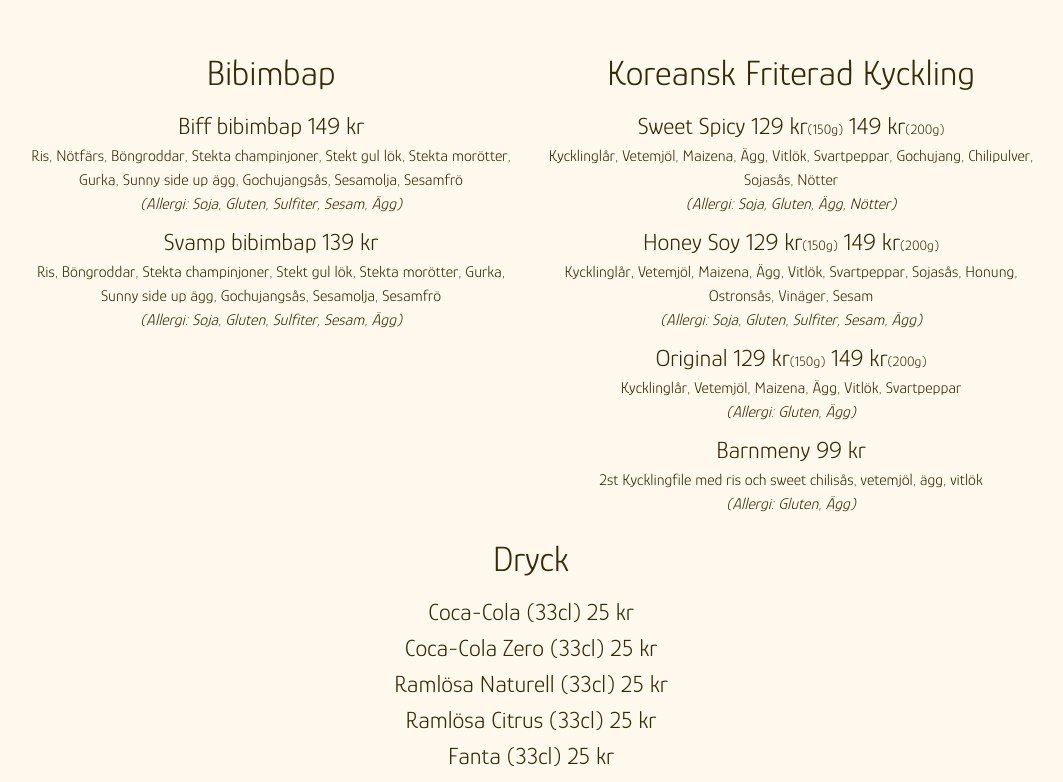
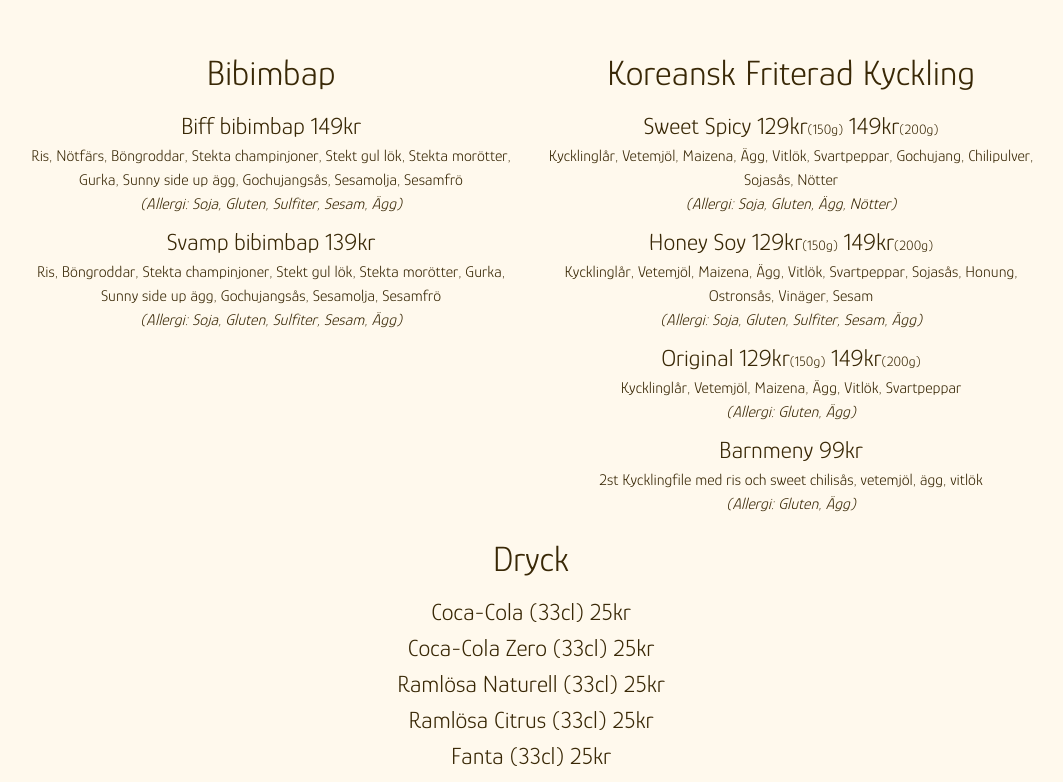
Before and after one commit to Woori-AB/website, a Next.js app: page / in a window 1280 px wide. Shown: the part 1098-1880 px from the top of the page, without its empty margins (109-1172 px from the left). Built offline with nearby package versions, Linux system fonts and the light colour scheme; a web font is replaced by a local one.

Commit message:
fix: no whitespace between value and currency

```diff
--- a/src/components/Menu.tsx
+++ b/src/components/Menu.tsx
@@ -22,7 +22,7 @@ export default function Menu() {
           <div className="flex flex-col items-center text-center">
             <h2>
               {intl.formatMessage({ id: "menu.bibimbap.beef-bibimbap.name" })}{" "}
-              149 kr
+              149kr
             </h2>
             <span>
               {intl.formatMessage({
@@ -40,7 +40,7 @@ export default function Menu() {
               {intl.formatMessage({
                 id: "menu.bibimbap.mushroom-bibimbap.name",
               })}{" "}
-              139 kr
+              139kr
             </h2>
             <span>
               {intl.formatMessage({
@@ -71,7 +71,7 @@ export default function Menu() {
               {intl.formatMessage({
                 id: "menu.korean-fried-chicken.sweet-spicy.name",
               })}{" "}
-              129 kr<span className="text-sm">(150g)</span> 149 kr
+              129kr<span className="text-sm">(150g)</span> 149kr
               <span className="text-sm">(200g)</span>
             </h2>
             <span>
@@ -90,7 +90,7 @@ export default function Menu() {
               {intl.formatMessage({
                 id: "menu.korean-fried-chicken.honey-soy.name",
               })}{" "}
-              129 kr<span className="text-sm">(150g)</span> 149 kr
+              129kr<span className="text-sm">(150g)</span> 149kr
               <span className="text-sm">(200g)</span>
             </h2>
             <span>
@@ -109,7 +109,7 @@ export default function Menu() {
               {intl.formatMessage({
                 id: "menu.korean-fried-chicken.original.name",
               })}{" "}
-              129 kr<span className="text-sm">(150g)</span> 149 kr
+              129kr<span className="text-sm">(150g)</span> 149kr
               <span className="text-sm">(200g)</span>
             </h2>
             <span>
@@ -128,7 +128,7 @@ export default function Menu() {
               {intl.formatMessage({
                 id: "menu.korean-fried-chicken.kids-menu.name",
               })}{" "}
-              99 kr
+              99kr
             </h2>
             <span>
               {intl.formatMessage({
@@ -160,31 +160,31 @@ export default function Menu() {
               {intl.formatMessage({
                 id: "menu.drinks.coca-cola.name",
               })}{" "}
-              (33cl) 25 kr
+              (33cl) 25kr
             </h2>
             <h2>
               {intl.formatMessage({
                 id: "menu.drinks.coca-cola-zero.name",
               })}{" "}
-              (33cl) 25 kr
+              (33cl) 25kr
             </h2>
             <h2>
               {intl.formatMessage({
                 id: "menu.drinks.ramlosa-natural.name",
               })}{" "}
-              (33cl) 25 kr
+              (33cl) 25kr
             </h2>
             <h2>
               {intl.formatMessage({
                 id: "menu.drinks.ramlosa-citrus.name",
               })}{" "}
-              (33cl) 25 kr
+              (33cl) 25kr
             </h2>
             <h2>
               {intl.formatMessage({
                 id: "menu.drinks.fanta.name",
               })}{" "}
-              (33cl) 25 kr
+              (33cl) 25kr
             </h2>
           </div>
         </div>
```
